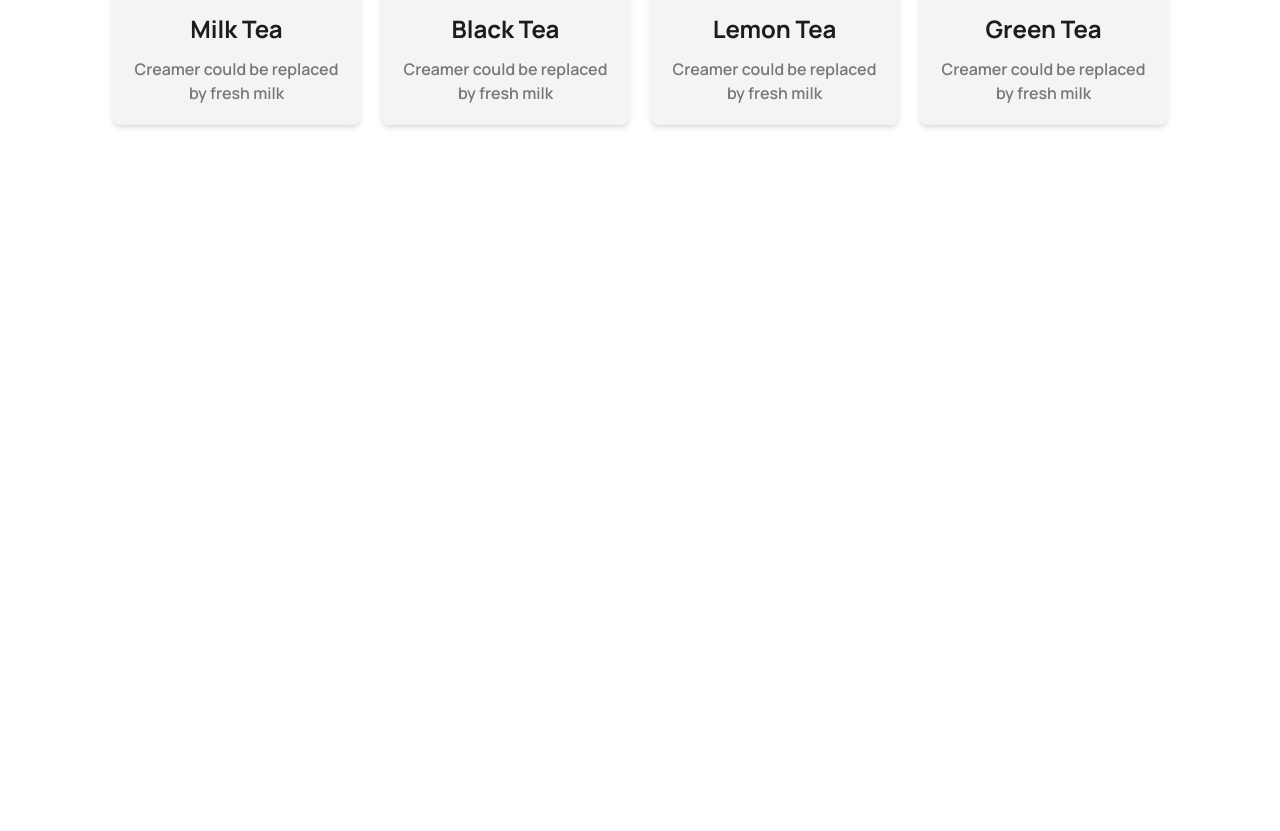
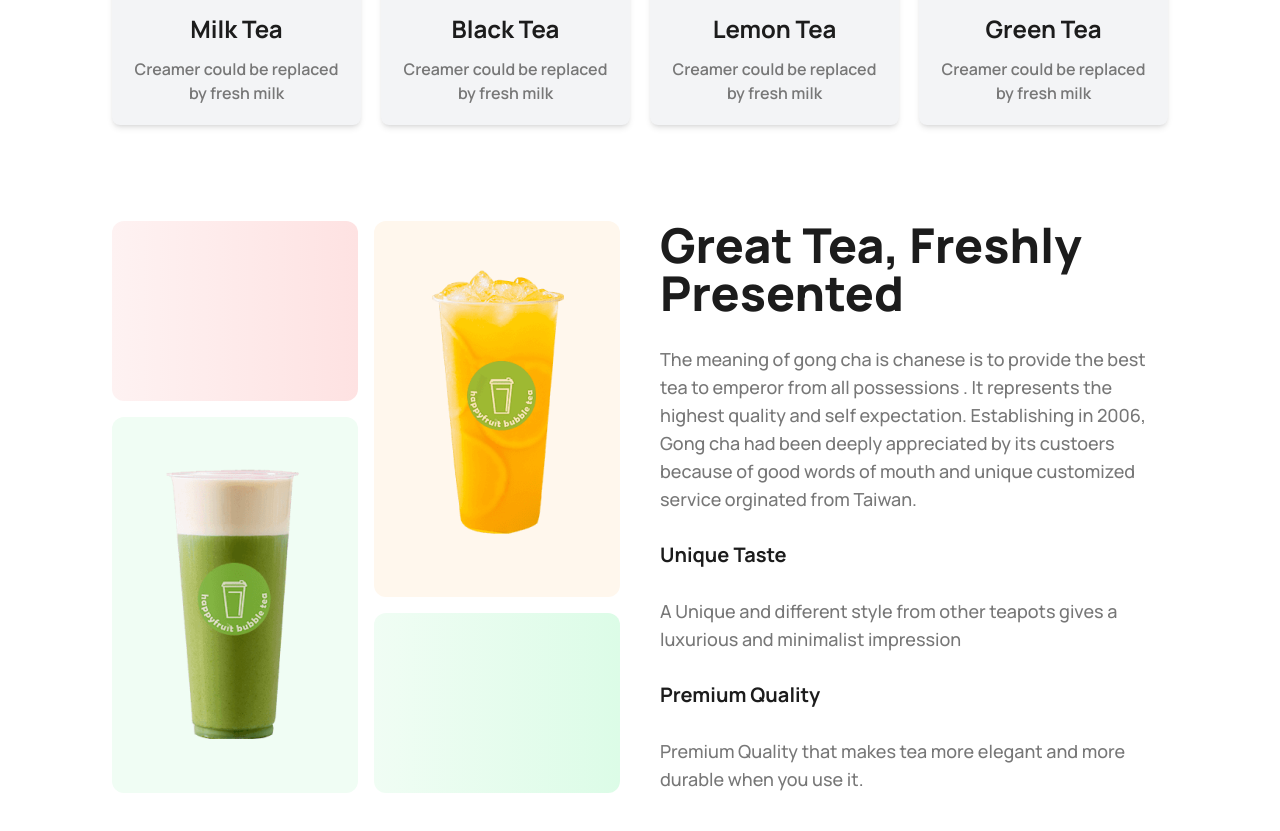
Before and after one commit to shahid-ahmed1/tea-house-mod-14-practice, a plain HTML site: page index.html in a window 1280 px wide. Shown: the part 1028-1859 px from the top of the page. Before the commit the page ends 1249 px from the top, so only its background shows below. Drawn offline with nearby package versions, Linux system fonts and the light colour scheme.

Commit message:
adead a great tea section

```diff
--- a/index.html
+++ b/index.html
@@ -89,6 +89,39 @@
       </div>
 
 </section>
+<!-- great tea section -->
+ <section class="mb-24">
+    <div class="grid grid-cols-1 lg:grid-cols-2 md:grid-cols-2 gap-10">
+        <!-- img section -->
+         <div class="grid grid-cols-2 grid-rows-3 gap-4">
+            <div class="h-38 bg-gradient-to-r from-red-50 to-red-100 rounded-xl">
+
+            </div>
+            <div class="bg-orange-50 row-span-2 rounded-xl ">
+                <img class="mx-auto my-12" src="./images/fresh-1.png" alt="">
+            </div>
+            <div class="bg-green-50 row-span-2 rounded-xl ">
+                <img class="mx-auto my-12" src="./images/fresh-2.png" alt="">
+            </div>
+            <div class="h-38 bg-gradient-to-r from-green-50 to-green-100 rounded-xl">
+
+            </div>
+
+
+         </div>
+         <!-- text section -->
+          <div >
+            <h1 class="text-[#1C1C1C] font-extrabold text-3xl md:4xl lg:text-5xl">Great Tea, Freshly Presented</h1>
+            <p class="text-[#777777] text-lg font-medium mt-7">The meaning of gong cha is chanese is to provide the best tea to emperor from all possessions . It represents the highest quality and self expectation. Establishing in 2006, Gong cha had been deeply appreciated by its custoers  because of good words of mouth and unique customized service orginated from Taiwan.</p>
+            <h4 class="text-[#1C1C1C] text-xl font-bold mt-7">Unique Taste</h4>
+            <p class="text-[#777777] text-lg font-medium mt-7">A Unique and different style from other teapots gives a luxurious and minimalist impression</p>
+            <h4 class="text-[#1C1C1C] text-xl font-bold mt-7">Premium Quality</h4>
+            <p class="text-[#777777] text-lg font-medium mt-7">Premium Quality that makes tea more elegant and more durable when you use it.</p>
+          </div>
+
+    </div>
+
+ </section>
     </main>
     <footer>
 
```
